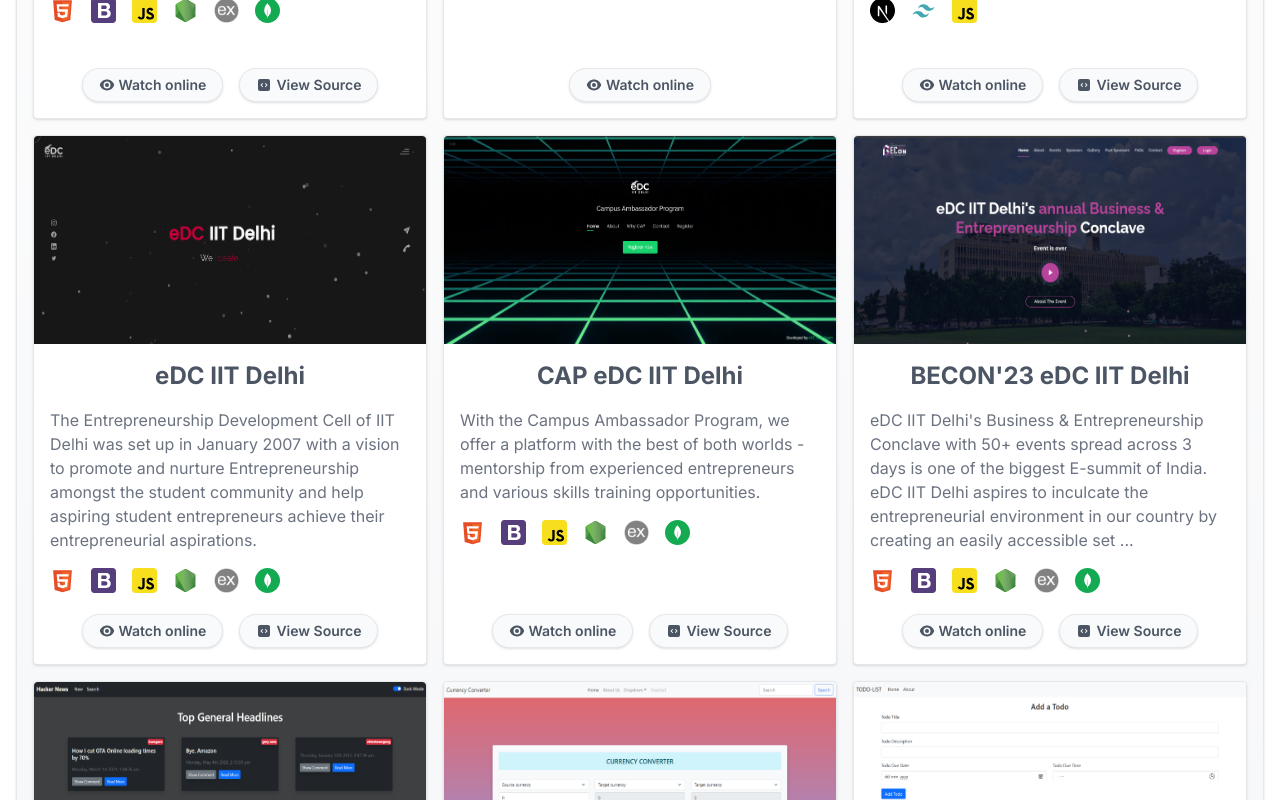
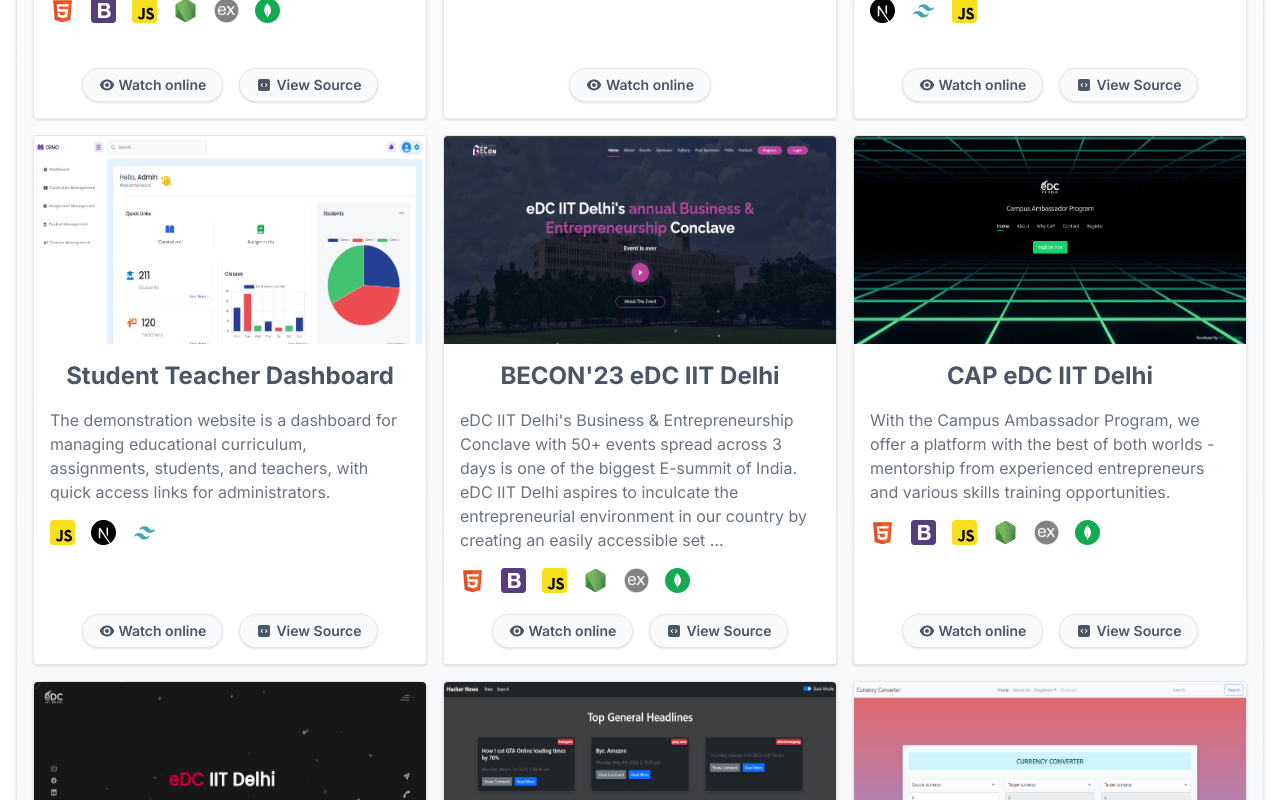
Before and after one commit to SaurabhTiwari4093/portfolio, a Next.js app: page /projects in a window 1280 px wide. Shown: the part 1380-2180 px from the top of the page. Built offline with nearby package versions, Linux system fonts and the light colour scheme.

Commit message:
Added demo dash board project

```diff
--- a/app/projects/page.tsx
+++ b/app/projects/page.tsx
@@ -29,6 +29,7 @@
 import CapEdcIITDImg from "../../public/projects/cap-edc-iitd.png";
 import BeconEdcIITDImg from "../../public/projects/becon-edc-iitd.png";
 import OpportunityPortalImg from "../../public/projects/opportunity-portal.png";
+import DemoDashboardImg from "../../public/projects/demo-dashboard.png";
 
 function Projects() {
   return (
@@ -212,10 +213,33 @@
           code={"https://github.com/SaurabhTiwari4093/kapable"}
         />
         <OneProject
-          image={EdcIITDImg}
-          title={"eDC IIT Delhi"}
+          image={DemoDashboardImg}
+          title={"Student Teacher Dashboard"}
           desc={
-            "The Entrepreneurship Development Cell of IIT Delhi was set up in January 2007 with a vision to promote and nurture Entrepreneurship amongst the student community and help aspiring student entrepreneurs achieve their entrepreneurial aspirations."
+            "The demonstration website is a dashboard for managing educational curriculum, assignments, students, and teachers, with quick access links for administrators."
+          }
+          techs={[
+            {
+              img: JSIMG,
+              alt: "JavaScript",
+            },
+            {
+              img: NextImg,
+              alt: "Next Js",
+            },
+            {
+              img: TailwindImg,
+              alt: "Tailwind CSS",
+            }
+          ]}
+          href={"https://student-teacher-dashboard-saurabh.vercel.app/"}
+          code={"https://github.com/SaurabhTiwari4093/student-teacher-dashboard"}
+        />
+        <OneProject
+          image={BeconEdcIITDImg}
+          title={"BECON'23 eDC IIT Delhi"}
+          desc={
+            "eDC IIT Delhi's Business & Entrepreneurship Conclave with 50+ events spread across 3 days is one of the biggest E-summit of India. eDC IIT Delhi aspires to inculcate the entrepreneurial environment in our country by creating an easily accessible set of resources and connecting people with entrepreneurial mindset."
           }
           techs={[
             {
@@ -243,8 +267,8 @@
               alt: "MongoDB",
             },
           ]}
-          href={"https://edc-iitd.onrender.com/"}
-          code={"https://github.com/SaurabhTiwari4093/eDC-Main-Website"}
+          href={"https://becon-edc-iitd.onrender.com/"}
+          code={"https://github.com/SaurabhTiwari4093/BECon-eDC-IITD"}
         />
         <OneProject
           image={CapEdcIITDImg}
@@ -282,10 +306,10 @@
           code={"https://github.com/SaurabhTiwari4093/CAP-eDC-IITD"}
         />
         <OneProject
-          image={BeconEdcIITDImg}
-          title={"BECON'23 eDC IIT Delhi"}
+          image={EdcIITDImg}
+          title={"eDC IIT Delhi"}
           desc={
-            "eDC IIT Delhi's Business & Entrepreneurship Conclave with 50+ events spread across 3 days is one of the biggest E-summit of India. eDC IIT Delhi aspires to inculcate the entrepreneurial environment in our country by creating an easily accessible set of resources and connecting people with entrepreneurial mindset."
+            "The Entrepreneurship Development Cell of IIT Delhi was set up in January 2007 with a vision to promote and nurture Entrepreneurship amongst the student community and help aspiring student entrepreneurs achieve their entrepreneurial aspirations."
           }
           techs={[
             {
@@ -313,8 +337,8 @@
               alt: "MongoDB",
             },
           ]}
-          href={"https://becon-edc-iitd.onrender.com/"}
-          code={"https://github.com/SaurabhTiwari4093/BECon-eDC-IITD"}
+          href={"https://edc-iitd.onrender.com/"}
+          code={"https://github.com/SaurabhTiwari4093/eDC-Main-Website"}
         />
         <OneProject
           image={HackerNewsImg}
```
Also changed, not shown: public/projects/demo-dashboard.png (added).
